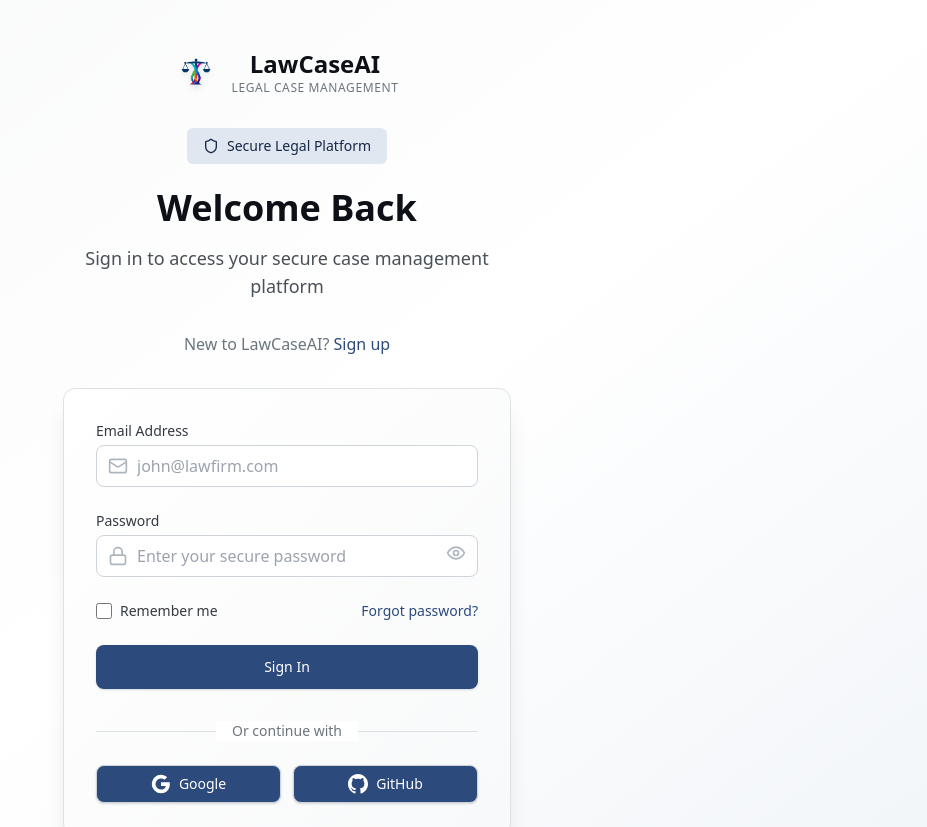
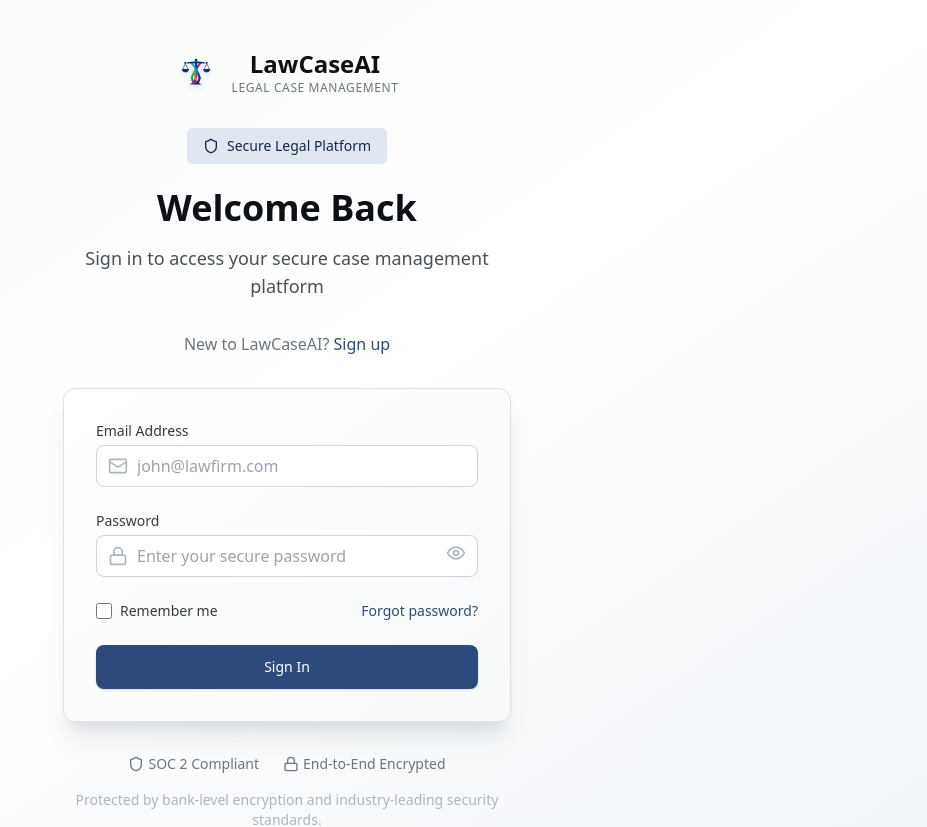
Before and after one commit to coweringg/LawCaseAI, a Next.js app in the folder frontend/: page /login in a window 1280 px wide. Shown: the top 827 px of the page, without its empty margins (353-1280 px from the left). Built offline with nearby package versions, Linux system fonts and the light colour scheme.

Commit message:
remove github and google

```diff
--- a/frontend/pages/login.tsx
+++ b/frontend/pages/login.tsx
@@ -178,35 +178,6 @@
             </Button>
           </form>
 
-          <div className="mt-8">
-            <div className="relative">
-              <div className="absolute inset-0 flex items-center">
-                <div className="w-full border-t border-law-charcoal-200" />
-              </div>
-              <div className="relative flex justify-center text-sm">
-                <span className="px-4 bg-white text-law-charcoal-500">Or continue with</span>
-              </div>
-            </div>
-
-            <div className="mt-6 grid grid-cols-2 gap-3">
-              <Button className="btn-secondary">
-                <svg className="w-5 h-5 mr-2" viewBox="0 0 24 24">
-                  <path fill="currentColor" d="M22.56 12.25c0-.78-.07-1.53-.2-2.25H12v4.26h5.92c-.26 1.37-1.04 2.53-2.21 3.31v2.77h3.57c2.08-1.92 3.28-4.74 3.28-8.09z"/>
-                  <path fill="currentColor" d="M12 23c2.97 0 5.46-.98 7.28-2.66l-3.57-2.77c-.98.66-2.23 1.06-3.71 1.06-2.86 0-5.29-1.93-6.16-4.53H2.18v2.84C3.99 20.53 7.7 23 12 23z"/>
-                  <path fill="currentColor" d="M5.84 14.09c-.22-.66-.35-1.36-.35-2.09s.13-1.43.35-2.09V7.07H2.18C1.43 8.55 1 10.22 1 12s.43 3.45 1.18 4.93l2.85-2.22.81-.62z"/>
-                  <path fill="currentColor" d="M12 5.38c1.62 0 3.06.56 4.21 1.64l3.15-3.15C17.45 2.09 14.97 1 12 1 7.7 1 3.99 3.47 2.18 7.07l3.66 2.84c.87-2.6 3.3-4.53 6.16-4.53z"/>
-                </svg>
-                Google
-              </Button>
-
-              <Button className="btn-secondary">
-                <svg className="w-5 h-5 mr-2" fill="currentColor" viewBox="0 0 24 24">
-                  <path d="M12 0c-6.626 0-12 5.373-12 12 0 5.302 3.438 9.8 8.207 11.387.599.111.793-.261.793-.577v-2.234c-3.338.726-4.033-1.416-4.033-1.416-.546-1.387-1.333-1.756-1.333-1.756-1.089-.745.083-.729.083-.729 1.205.084 1.839 1.237 1.839 1.237 1.07 1.834 2.807 1.304 3.492.997.107-.775.418-1.305.762-1.604-2.665-.305-5.467-1.334-5.467-5.931 0-1.311.469-2.381 1.236-3.221-.124-.303-.535-1.524.117-3.176 0 0 1.008-.322 3.301 1.23.957-.266 1.983-.399 3.003-.404 1.02.005 2.047.138 3.006.404 2.291-1.552 3.297-1.23 3.297-1.23.653 1.653.242 2.874.118 3.176.77.84 1.235 1.911 1.235 3.221 0 4.609-2.807 5.624-5.479 5.921.43.372.823 1.102.823 2.222v3.293c0 .319.192.694.801.576 4.765-1.589 8.199-6.086 8.199-11.386 0-6.627-5.373-12-12-12z"/>
-                </svg>
-                GitHub
-              </Button>
-            </div>
-          </div>
         </div>
 
         <div className="text-center space-y-4">
--- a/frontend/pages/register.tsx
+++ b/frontend/pages/register.tsx
@@ -259,35 +259,6 @@
             </Button>
           </form>
 
-          <div className="mt-6">
-            <div className="relative">
-              <div className="absolute inset-0 flex items-center">
-                <div className="w-full border-t border-secondary-300" />
-              </div>
-              <div className="relative flex justify-center text-sm">
-                <span className="px-2 bg-white text-secondary-500">Or sign up with</span>
-              </div>
-            </div>
-
-            <div className="mt-6 grid grid-cols-2 gap-3">
-              <Button variant="outline" className="w-full">
-                <svg className="w-5 h-5 mr-2" viewBox="0 0 24 24">
-                  <path fill="currentColor" d="M22.56 12.25c0-.78-.07-1.53-.2-2.25H12v4.26h5.92c-.26 1.37-1.04 2.53-2.21 3.31v2.77h3.57c2.08-1.92 3.28-4.74 3.28-8.09z"/>
-                  <path fill="currentColor" d="M12 23c2.97 0 5.46-.98 7.28-2.66l-3.57-2.77c-.98.66-2.23 1.06-3.71 1.06-2.86 0-5.29-1.93-6.16-4.53H2.18v2.84C3.99 20.53 7.7 23 12 23z"/>
-                  <path fill="currentColor" d="M5.84 14.09c-.22-.66-.35-1.36-.35-2.09s.13-1.43.35-2.09V7.07H2.18C1.43 8.55 1 10.22 1 12s.43 3.45 1.18 4.93l2.85-2.22.81-.62z"/>
-                  <path fill="currentColor" d="M12 5.38c1.62 0 3.06.56 4.21 1.64l3.15-3.15C17.45 2.09 14.97 1 12 1 7.7 1 3.99 3.47 2.18 7.07l3.66 2.84c.87-2.6 3.3-4.53 6.16-4.53z"/>
-                </svg>
-                Google
-              </Button>
-
-              <Button variant="outline" className="w-full">
-                <svg className="w-5 h-5 mr-2" fill="currentColor" viewBox="0 0 24 24">
-                  <path d="M12 0c-6.626 0-12 5.373-12 12 0 5.302 3.438 9.8 8.207 11.387.599.111.793-.261.793-.577v-2.234c-3.338.726-4.033-1.416-4.033-1.416-.546-1.387-1.333-1.756-1.333-1.756-1.089-.745.083-.729.083-.729 1.205.084 1.839 1.237 1.839 1.237 1.07 1.834 2.807 1.304 3.492.997.107-.775.418-1.305.762-1.604-2.665-.305-5.467-1.334-5.467-5.931 0-1.311.469-2.381 1.236-3.221-.124-.303-.535-1.524.117-3.176 0 0 1.008-.322 3.301 1.23.957-.266 1.983-.399 3.003-.404 1.02.005 2.047.138 3.006.404 2.291-1.552 3.297-1.23 3.297-1.23.653 1.653.242 2.874.118 3.176.77.84 1.235 1.911 1.235 3.221 0 4.609-2.807 5.624-5.479 5.921.43.372.823 1.102.823 2.222v3.293c0 .319.192.694.801.576 4.765-1.589 8.199-6.086 8.199-11.386 0-6.627-5.373-12-12-12z"/>
-                </svg>
-                GitHub
-              </Button>
-            </div>
-          </div>
         </div>
 
         <p className="text-center text-sm text-secondary-600">
```
